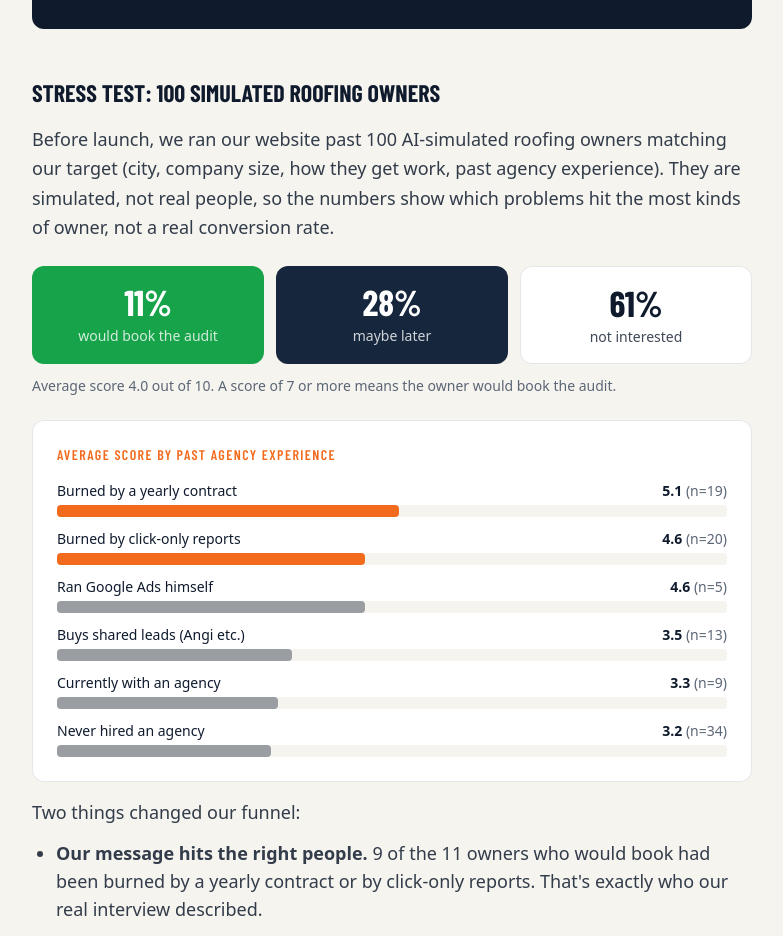
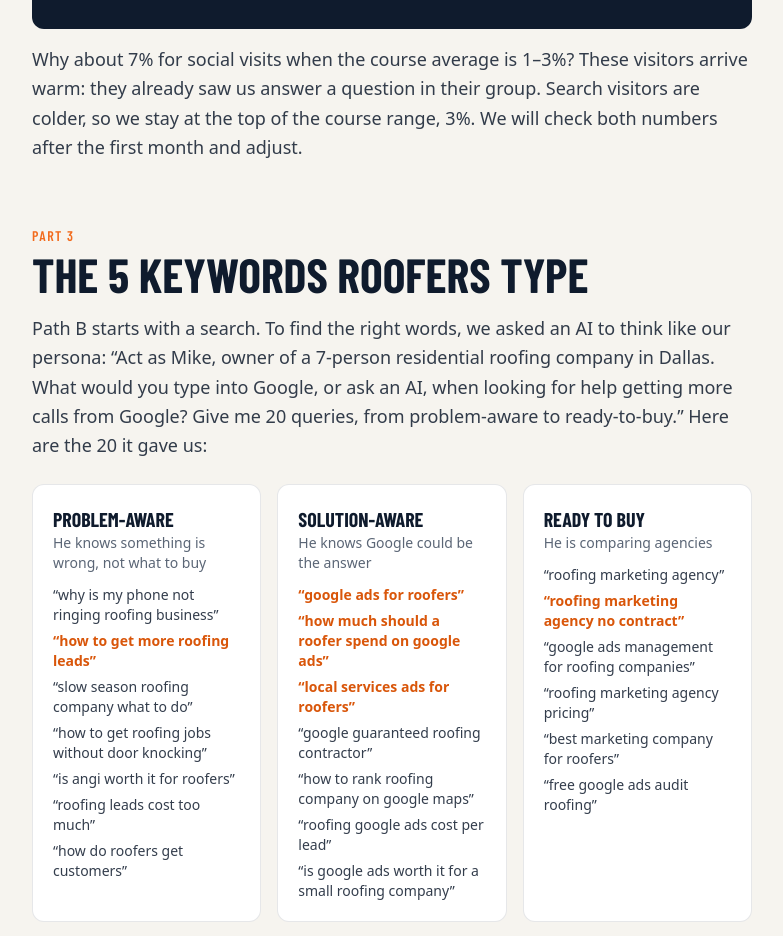
Before and after one commit to Vileromedia123/vileromedia-website, a Next.js app: page /blog/our-conversion-funnel in a window 1280 px wide. Shown: the part 4040-4976 px from the top of the page, without its empty margins (248-1031 px from the left). Built offline with nearby package versions, Linux system fonts and the light colour scheme.

Commit message:
Remove old stress test from funnel article
Co-Authored-By: Claude Opus 5.5 <noreply@anthropic.com>
Claude-Session: https://claude.ai/code/session_01LL7aYhVzzzNNsnerhKs7ZJ

```diff
--- a/src/app/blog/our-conversion-funnel/page.tsx
+++ b/src/app/blog/our-conversion-funnel/page.tsx
@@ -163,7 +163,7 @@ const keywords = [
   {
     kw: "how to get more roofing leads",
     stage: "Problem-aware",
-    why: "The question Mike actually asks between two jobs, before he even thinks about an agency. Widest audience, and the entry point for owners who have never hired one, our weakest group in testing.",
+    why: "The question Mike actually asks between two jobs, before he even thinks about an agency. Widest audience, and the entry point for owners who have never hired an agency.",
     page: "New article: “How small roofers get more calls outside storm season” (next on our list)",
   },
   {
@@ -181,7 +181,7 @@ const keywords = [
   {
     kw: "roofing marketing agency no contract",
     stage: "Ready to buy",
-    why: "Owners burned by a yearly contract rated our site highest in testing. This query is that exact pain, typed into Google.",
+    why: "Owners burned by a yearly contract are exactly who we built the offer for. This query is that pain, typed into Google.",
     page: "Home page, Pricing and FAQ (“Is there a contract?”)",
   },
   {
@@ -367,68 +367,10 @@ export default function FunnelArticle() {
           </p>
         </div>
 
-        <h3 className="mt-12 font-display text-2xl font-bold uppercase text-navy">Stress test: 100 simulated roofing owners</h3>
         <P>
-          Before launch, we ran our website past 100 AI-simulated roofing owners matching our target (city, company size, how they get work,
-          past agency experience). They are simulated, not real people, so the numbers show which problems hit the most kinds of owner, not a
-          real conversion rate.
-        </P>
-        <div className="mt-6 grid grid-cols-3 gap-3 text-center">
-          {[
-            ["11%", "would book the audit", "bg-green text-white"],
-            ["28%", "maybe later", "bg-navy-2 text-white"],
-            ["61%", "not interested", "bg-white text-navy border border-navy/10"],
-          ].map(([n, l, cls]) => (
-            <div key={l} className={`rounded-xl p-4 ${cls}`}>
-              <p className="font-display text-4xl font-bold">{n}</p>
-              <p className="mt-1 text-sm opacity-80">{l}</p>
-            </div>
-          ))}
-        </div>
-        <Note>Average score 4.0 out of 10. A score of 7 or more means the owner would book the audit.</Note>
-
-        <div className="mt-6 rounded-xl border border-navy/10 bg-white p-6">
-          <p className="font-display text-sm font-semibold uppercase tracking-widest text-orange">Average score by past agency experience</p>
-          <ul className="mt-4 space-y-3">
-            {[
-              ["Burned by a yearly contract", 5.1, 19, true],
-              ["Burned by click-only reports", 4.6, 20, true],
-              ["Ran Google Ads himself", 4.6, 5, false],
-              ["Buys shared leads (Angi etc.)", 3.5, 13, false],
-              ["Currently with an agency", 3.3, 9, false],
-              ["Never hired an agency", 3.2, 34, false],
-            ].map(([label, score, n, hi]) => (
-              <li key={label as string}>
-                <div className="flex justify-between text-sm">
-                  <span className="text-navy">{label as string}</span>
-                  <span className="font-semibold text-navy">
-                    {score as number} <span className="font-normal text-muted">(n={n as number})</span>
-                  </span>
-                </div>
-                <div className="mt-1 h-3 rounded bg-paper" aria-hidden="true">
-                  <div className={`h-3 rounded ${hi ? "bg-orange" : "bg-navy/40"}`} style={{ width: `${((score as number) / 10) * 100}%` }} />
-                </div>
-              </li>
-            ))}
-          </ul>
-        </div>
-
-        <P>Two things changed our funnel:</P>
-        <ul className="mt-3 list-disc space-y-2 pl-6 text-lg text-ink/85">
-          <li>
-            <strong>Our message hits the right people.</strong> 9 of the 11 owners who would book had been burned by a yearly contract or by
-            click-only reports. That&apos;s exactly who our real interview described.
-          </li>
-          <li>
-            <strong>Owners who never hired an agency didn&apos;t convert at all</strong> (0 of 34, the biggest group). Nothing told them why they
-            would need one. So we added “Your first 30 days” and an FAQ answer, “Do I even need an agency?”, and we are planning a problem-aware
-            article for them (see keyword 1 below).
-          </li>
-        </ul>
-        <P>
-          We also fixed the trust gaps the test found: real example numbers in our sample report (labelled as an example), a source for every
-          figure, faces on the team, and “Cancel anytime, 30 days&apos; notice” up front. That&apos;s why we use about 7% for warm social traffic, below
-          the 11% simulated intent but above the 1–3% average for cold visits.
+          Why about 7% for social visits when the course average is 1–3%? These visitors arrive warm: they already saw us answer a question
+          in their group. Search visitors are colder, so we stay at the top of the course range, 3%. We will check both numbers after the first
+          month and adjust.
         </P>
 
         {/* PART 3 */}
@@ -498,8 +440,7 @@ export default function FunnelArticle() {
 
         <p className="mt-8 text-xs text-muted">
           Sources: our group social media strategy (persona, competitor audit of 3 agencies checked on 13 October 2026, interview with a Texas
-          roofing owner, SMART goal and ROI), course conversion benchmarks, and a simulated review of our website by 100 AI-generated roofing
-          owners (20 October 2026). Photo: Unsplash.
+          roofing owner, SMART goal and ROI) and course conversion benchmarks. Photo: Unsplash.
         </p>
       </main>
 
```
